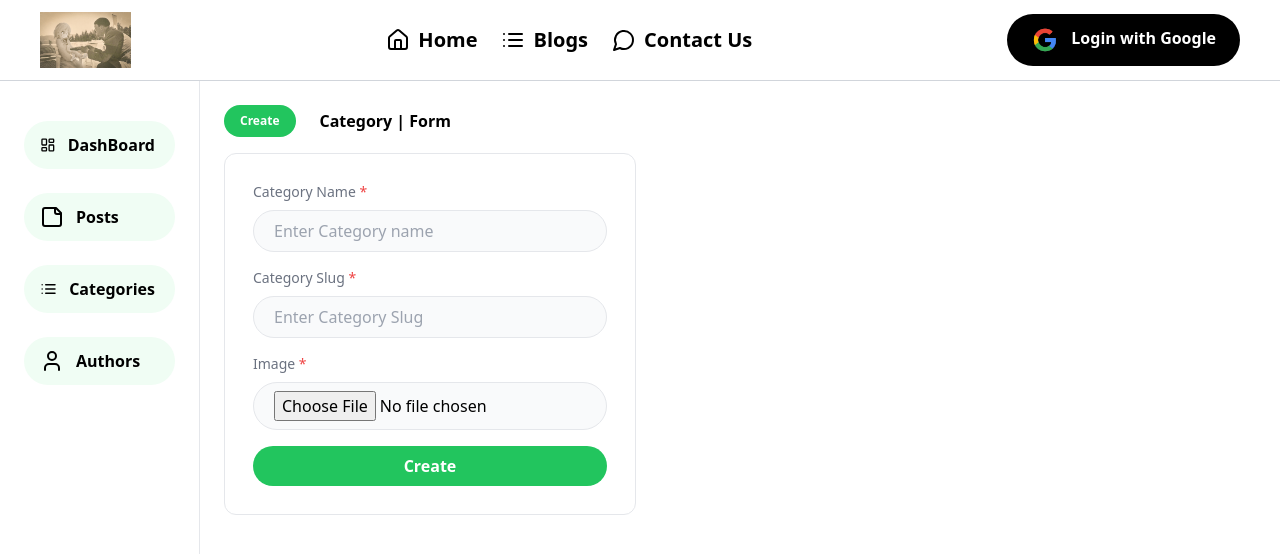
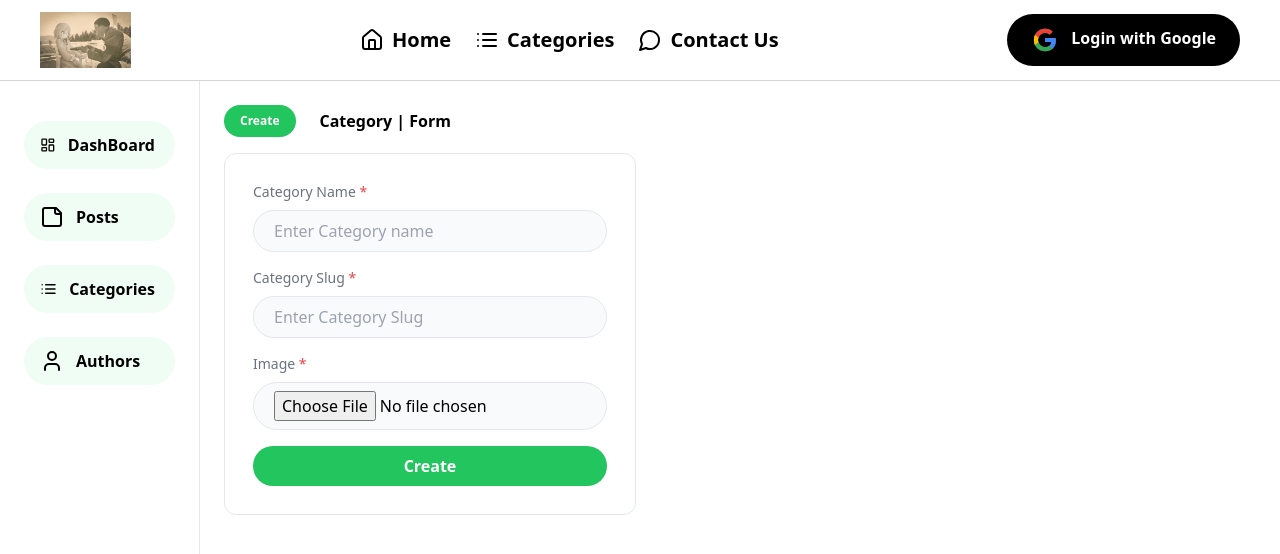
Before and after one commit to Suganthchandran/Blog-Website-using-Next-JS-and-Firebase, a Next.js app in the folder beyond_lens/: page /admin/categories/form in a window 1280 px wide. Shown: the top 554 px of the page. Built offline with nearby package versions, Linux system fonts and the light colour scheme; no server answers.

Commit message:
Category Panel Updated

```diff
--- /dev/null
+++ b/beyond_lens/app/categories/[categoryId]/page.jsx
@@ -0,0 +1,6 @@
+export default function Page({params}) {
+    const {categoryId} = params;
+    return <main>
+
+    </main>
+}
--- /dev/null
+++ b/beyond_lens/app/categories/page.jsx
@@ -0,0 +1,24 @@
+import { getAllCategories } from "@/lib/firebase/category/view_server"
+import Link from "next/link";
+
+export default async function Page() {
+    const categories = await getAllCategories();
+    return <main className="p-10">
+      <section className="grid grid-cols-6 gap-5">
+      {
+            categories.map((category, key)=>{
+                return <CategoryCard category={category} key={key} />
+            })
+        }
+      </section>
+    </main>
+}
+
+function CategoryCard({category}) {
+    return <Link href={`categories/${category?.id}`}>
+        <div className="flex flex-col items-center justify-center gap-2 hover:bg-green-100 rounded-xl p-6 cursor-pointer">
+        <img className="h-28 w-28 object-cover rounded-full" src={category?.iconURL} alt="" />
+        <h1 className="font-bold">{category?.name}</h1>
+    </div>
+    </Link>
+}
--- a/beyond_lens/app/components/Header.jsx
+++ b/beyond_lens/app/components/Header.jsx
@@ -7,24 +7,30 @@ import Link from 'next/link'
 export default function Header() {
     return <nav className='flex flex-row justify-between items-center px-10 py-3 font-semibold border-b border-gray-300'>
         <Link href={'/'}>
-        <img className='h-14' src='/hail.jpg' alt=''/>
+            <img className='h-14' src='/hail.jpg' alt='' />
         </Link>
         <ul className='flex flex-row gap-6 items-center text-xl'>
+            <Link href={'/'}>
                 <li className='flex gap-2 items-center'>
                     <House />
                     Home
                 </li>
+            </Link>
+            <Link href={'/categories'}>
                 <li className='flex gap-2 items-center'>
                     <List />
-                Blogs
+                    Categories
                 </li>
+            </Link>
+            <Link href={'/'}>
                 <li className='flex gap-2 items-center'>
                     <MessageCircle />
                     Contact Us
                 </li>
+            </Link>
         </ul>
         <AuthContextProvider>
-            <LoginButton/>
+            <LoginButton />
         </AuthContextProvider>
     </nav>
 }
```
Also changed, not shown: beyond_lens/lib/firebase/category/view_server.jsx (+8 -3 lines). Lines whose indentation alone changed are shown as unchanged.
